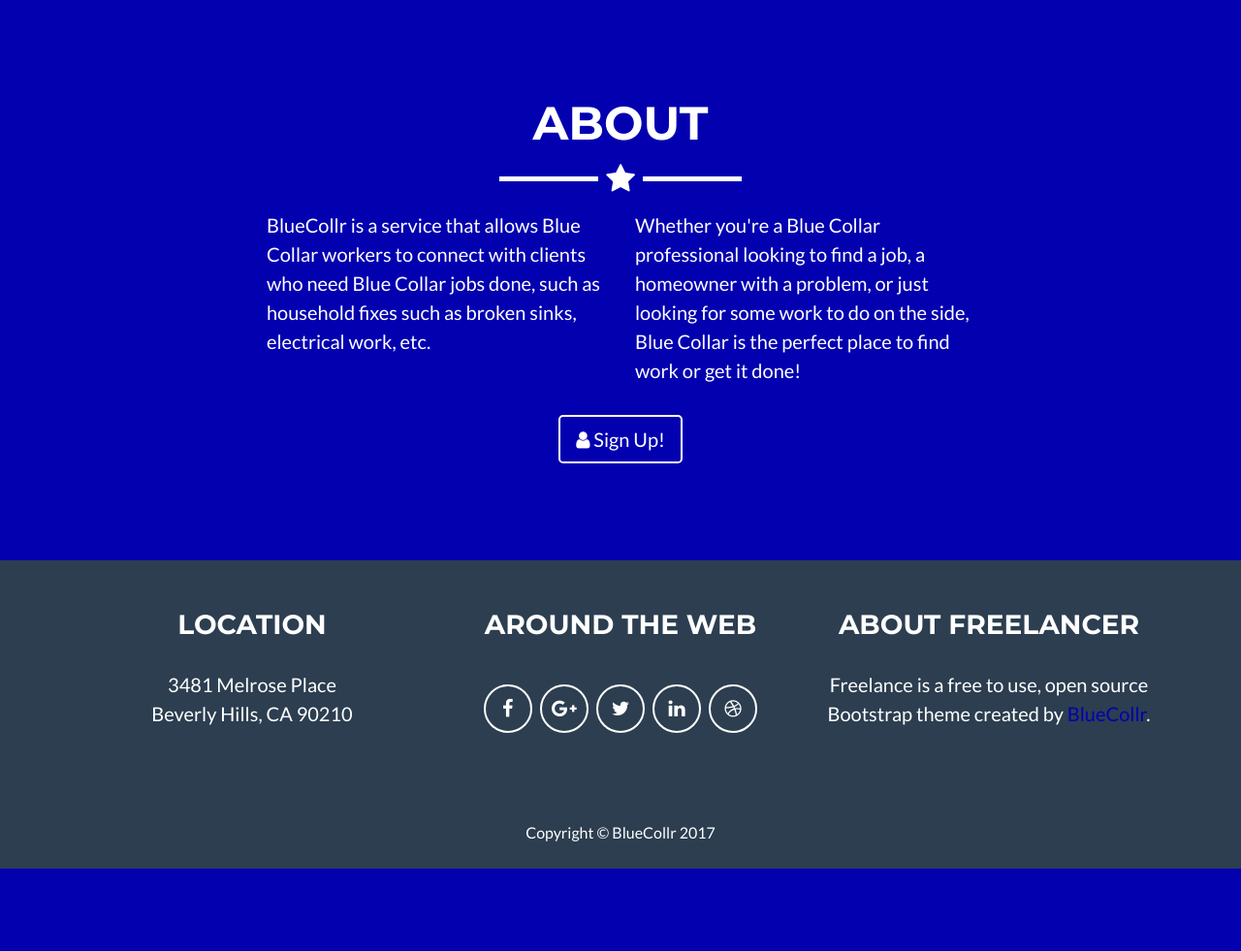
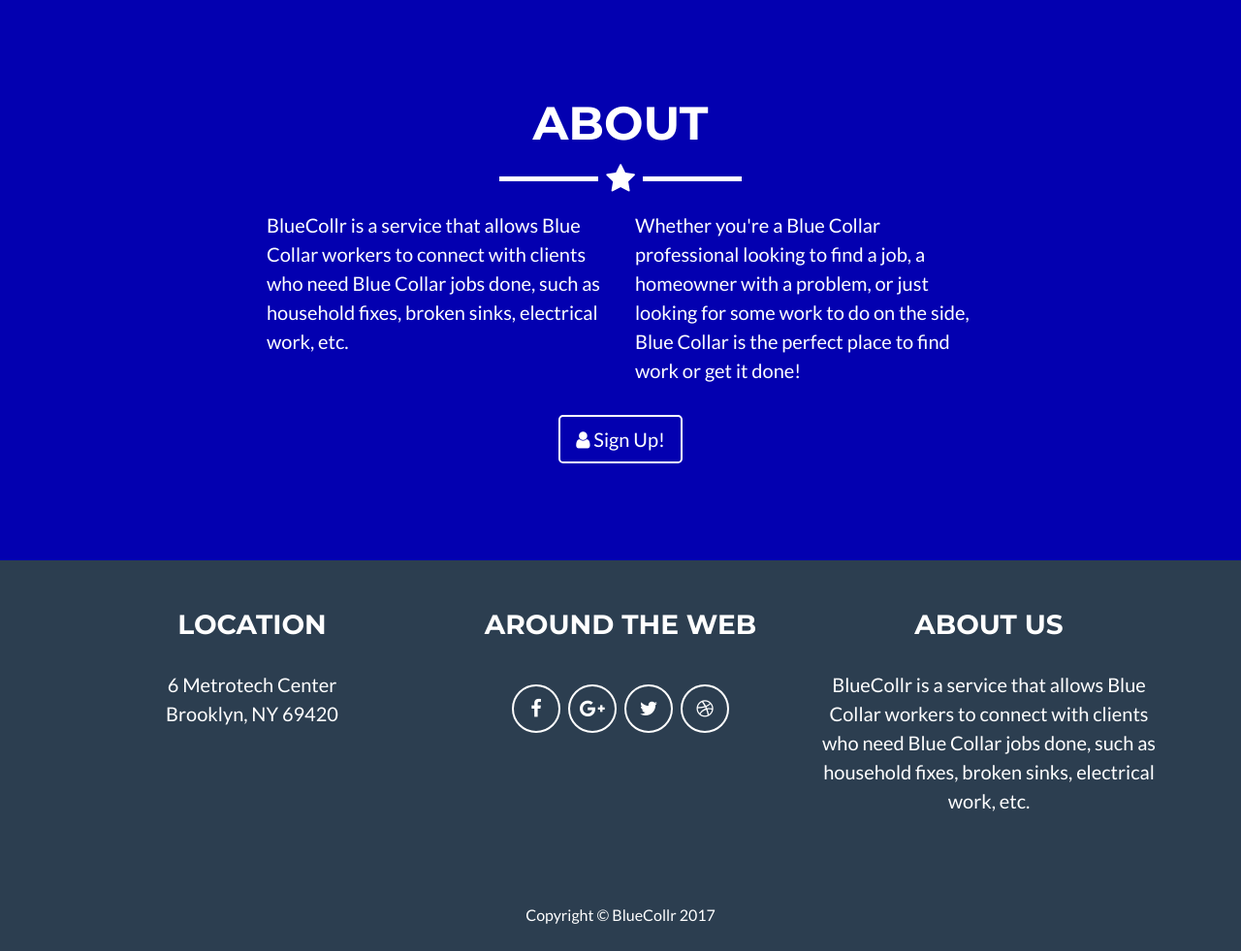
Before and after one commit to BrandonTang/BlueCollr, a Flask app: page / in a window 1280 px wide. Shown: the part 2152-3133 px from the top of the page at 97% size. Before the commit the page ends 3048 px from the top, so only its background shows below. Run offline with Flask 2, Linux system fonts and the light colour scheme; the visitor is signed in with stand-in values (Sample User, id 1); some libraries are stand-ins or nearby versions.

Commit message:
home page changes

```diff
--- a/app/templates/index.html
+++ b/app/templates/index.html
@@ -102,7 +102,7 @@ Home
         <div class="row">
             <div class="col-lg-4 ml-auto">
                 <p>BlueCollr is a service that allows Blue Collar workers to connect with clients who need
-                    Blue Collar jobs done, such as household fixes such as broken sinks, electrical work,
+                    Blue Collar jobs done, such as household fixes, broken sinks, electrical work,
                     etc.</p>
             </div>
             <div class="col-lg-4 mr-auto">
--- a/app/templates/layout/base.html
+++ b/app/templates/layout/base.html
@@ -72,8 +72,8 @@
             <div class="row">
                 <div class="footer-col col-md-4">
                     <h3>Location</h3>
-                    <p>3481 Melrose Place
-                        <br>Beverly Hills, CA 90210</p>
+                    <p>6 Metrotech Center
+                        <br>Brooklyn, NY 69420</p>
                 </div>
                 <div class="footer-col col-md-4">
                     <h3>Around the Web</h3>
@@ -94,21 +94,15 @@
                             </a>
                         </li>
                         <li class="list-inline-item">
-                            <a class="btn-social btn-outline" href="#">
-                                <i class="fa fa-fw fa-linkedin"></i>
-                            </a>
-                        </li>
-                        <li class="list-inline-item">
-                            <a class="btn-social btn-outline" href="#">
+                            <a class="btn-social btn-outline" href="https://www.youtube.com/watch?v=dQw4w9WgXcQ">
                                 <i class="fa fa-fw fa-dribbble"></i>
                             </a>
                         </li>
                     </ul>
                 </div>
                 <div class="footer-col col-md-4">
-                    <h3>About Freelancer</h3>
-                    <p>Freelance is a free to use, open source Bootstrap theme created by
-                        <a href="http://startbootstrap.com">BlueCollr</a>.</p>
+                    <h3>About Us</h3>
+                    <p>BlueCollr is a service that allows Blue Collar workers to connect with clients who need Blue Collar jobs done, such as household fixes, broken sinks, electrical work, etc.</p>
                 </div>
             </div>
         </div>
```
